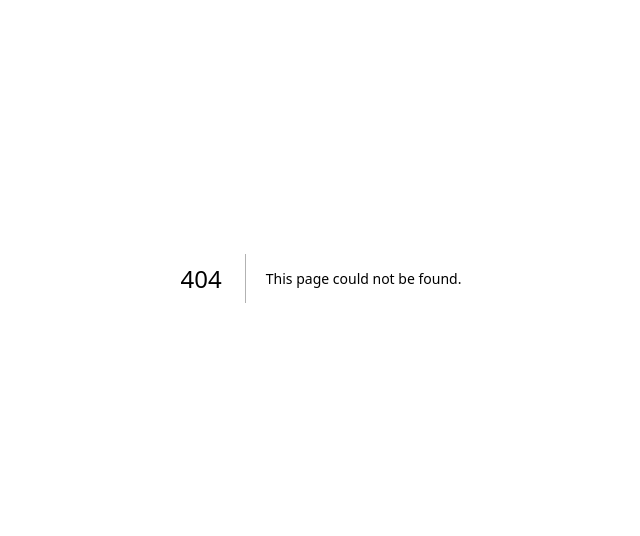
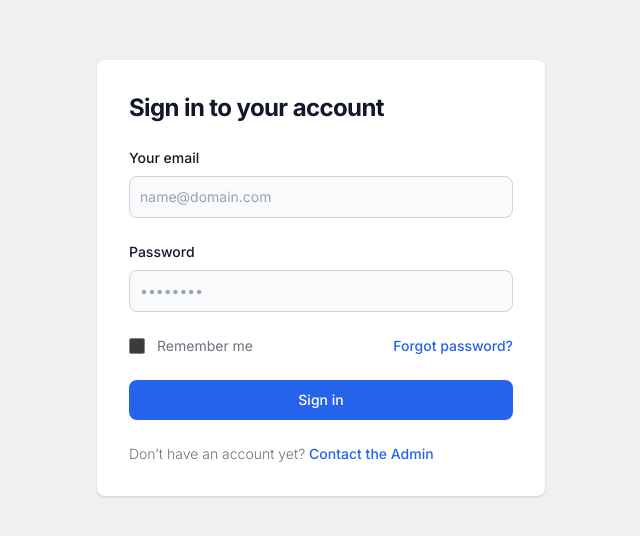
Before and after one commit to BeatriceWambuiMbugua/gallerio, a Next.js app: page /login in a window 1280 px wide. Before the commit this address had no page. Shown: the part 122-658 px from the top of the page, without its empty margins (319-959 px from the left). Built offline with nearby package versions, Linux system fonts and the light colour scheme.

Commit message:
feat(login): Add login page with authentication logic

```diff
--- /dev/null
+++ b/app/login/page.jsx
@@ -0,0 +1,128 @@
+"use client";
+
+import { useState } from "react";
+import { signIn } from "next-auth/react";
+
+export default function LoginPage() {
+  const [email, setEmail] = useState("");
+  const [password, setPassword] = useState("");
+  const [error, setError] = useState("");
+
+  const handleSubmit = async (e) => {
+    e.preventDefault();
+
+    // Use the signIn function to authenticate with the custom logic
+    const result = await signIn("credentials", {
+      email,
+      password,
+      redirect: false, // Prevent automatic redirection
+    });
+
+    if (result.error) {
+      setError("Invalid email or password");
+    } else {
+      // Redirect to the gallery page upon successful login
+      window.location.href = "/gallery";
+    }
+  };
+
+  return (
+    <div>
+      <section class="bg-[#f0f0f0] dark:bg-gray-900">
+        <div class="flex flex-col items-center justify-center px-6 py-8 mx-auto md:h-screen lg:py-0">
+          <div class="w-full bg-white rounded-lg shadow dark:border md:mt-0 sm:max-w-md xl:p-0 dark:bg-gray-800 dark:border-gray-700">
+            <div class="p-6 space-y-4 md:space-y-6 sm:p-8">
+              <h1 class="text-xl font-bold leading-tight tracking-tight text-gray-900 md:text-2xl dark:text-white">
+                Sign in to your account
+              </h1>
+              <form class="space-y-4 md:space-y-6" onSubmit={handleSubmit}>
+                <div>
+                  <label
+                    for="email"
+                    class="block mb-2 text-sm font-medium text-gray-900 dark:text-white"
+                  >
+                    Your email
+                  </label>
+                  <input
+                    type="email"
+                    name="email"
+                    id="email"
+                    placeholder="name@domain.com"
+                    value={email}
+                    onChange={(e) => setEmail(e.target.value)}
+                    required
+                    class="bg-gray-50 border border-gray-300 text-gray-900 sm:text-sm rounded-lg focus:ring-blue-600 focus:border-blue-600 block w-full p-2.5 dark:bg-gray-700 dark:border-gray-600 dark:placeholder-gray-400 dark:text-white dark:focus:ring-blue-500 dark:focus:border-blue-500"
+                  />
+                </div>
+                <div>
+                  <label
+                    for="password"
+                    class="block mb-2 text-sm font-medium text-gray-900 dark:text-white"
+                  >
+                    Password
+                  </label>
+                  <input
+                    type="password"
+                    name="password"
+                    id="password"
+                    placeholder="••••••••"
+                    value={password}
+                    onChange={(e) => setPassword(e.target.value)}
+                    required
+                    class="bg-gray-50 border border-gray-300 text-gray-900 sm:text-sm rounded-lg focus:ring-blue-600 focus:border-blue-600 block w-full p-2.5 dark:bg-gray-700 dark:border-gray-600 dark:placeholder-gray-400 dark:text-white dark:focus:ring-blue-500 dark:focus:border-blue-500"
+                    minLength="8"
+                  />
+                </div>
+                {error && <p  className="text-xs" style={{ color: "red" }}>{error}</p>}
+                <div class="flex items-center justify-between">
+                  <div class="flex items-start">
+                    <div class="flex items-center h-5">
+                      <input
+                        id="remember"
+                        aria-describedby="remember"
+                        type="checkbox"
+                        class="w-4 h-4 border border-gray-300 rounded bg-gray-50 focus:ring-3 focus:ring-blue-300 dark:bg-gray-700 dark:border-gray-600 dark:focus:ring-blue-600 dark:ring-offset-gray-800"
+                        required=""
+                      />
+                    </div>
+
+                    <div class="ml-3 text-sm">
+                      <label
+                        for="remember"
+                        class="text-gray-500 dark:text-gray-300"
+                      >
+                        Remember me
+                      </label>
+                    </div>
+                  </div>
+                  <a
+                    href="#"
+                    class="text-sm font-medium text-blue-600 hover:underline dark:text-blue-500"
+                  >
+                    Forgot password?
+                  </a>
+                </div>
+                <button
+                  type="submit"
+                  class="w-full text-white bg-blue-600 hover:bg-blue-700 focus:ring-4 focus:outline-none focus:ring-blue-300 font-medium rounded-lg text-sm px-5 py-2.5 text-center dark:bg-blue-600 dark:hover:bg-blue-700 dark:focus:ring-blue-800"
+                >
+                  Sign in
+                </button>
+                <p class="text-sm font-light text-gray-500 dark:text-gray-400">
+                  Don’t have an account yet?{" "}
+                  <a
+                    href="#"
+                    class="font-medium text-blue-600 hover:underline dark:text-blue-500"
+                  >
+                    Contact the Admin
+                  </a>
+                </p>
+              </form>
+
+            </div>
+          </div>
+        </div>
+      </section>
+    </div>
+  );
+}
```
